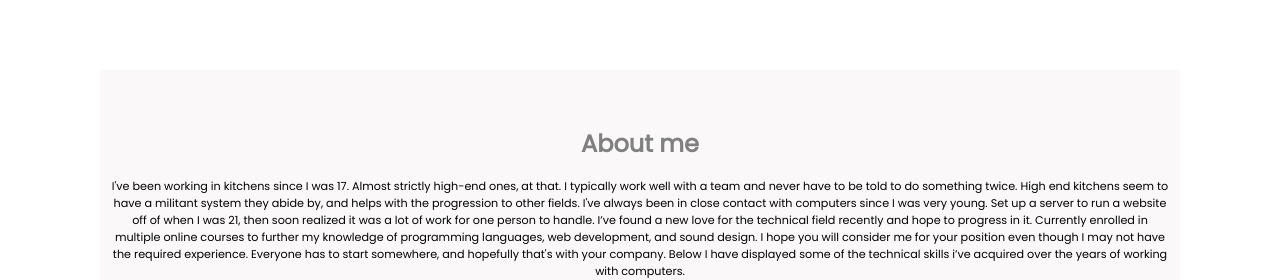
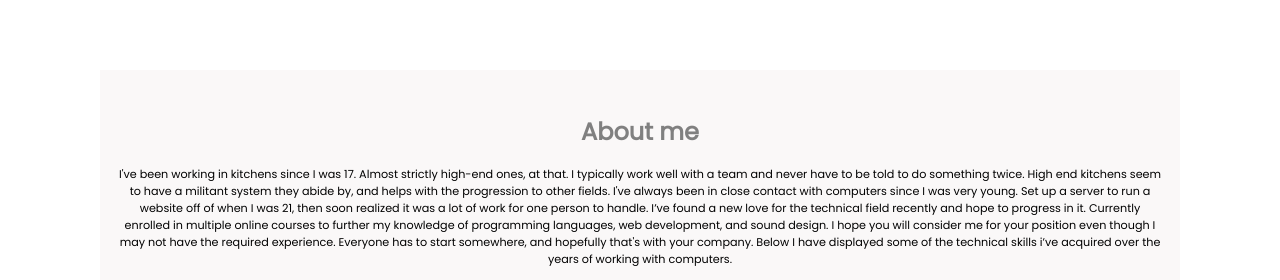
Before and after one commit to swaybs/swaybs.github.io, a plain HTML site: page index.html in a window 1280 px wide. Shown: the part 524-804 px from the top of the page. Drawn offline with nearby package versions, Linux system fonts and the light colour scheme; files that its build step writes are made by us from their sources.

Commit message:
fixed padding

```diff
--- a/css/styles.css
+++ b/css/styles.css
@@ -166,7 +166,7 @@ body {
   text-align: center;
   display: flex;
   flex-direction: column;
-  padding: 10px;
+  padding: 18px;
   height: auto;
   background-color: #FAF8F8;
   background-size: auto;
@@ -180,7 +180,7 @@ body {
 
 .column h1 {
   font-size: 1.5em;
-  padding-top: 30px;
+  padding-top: 10px;
   /* padding-bottom: 30px; */
   color: gray;
 }
```
